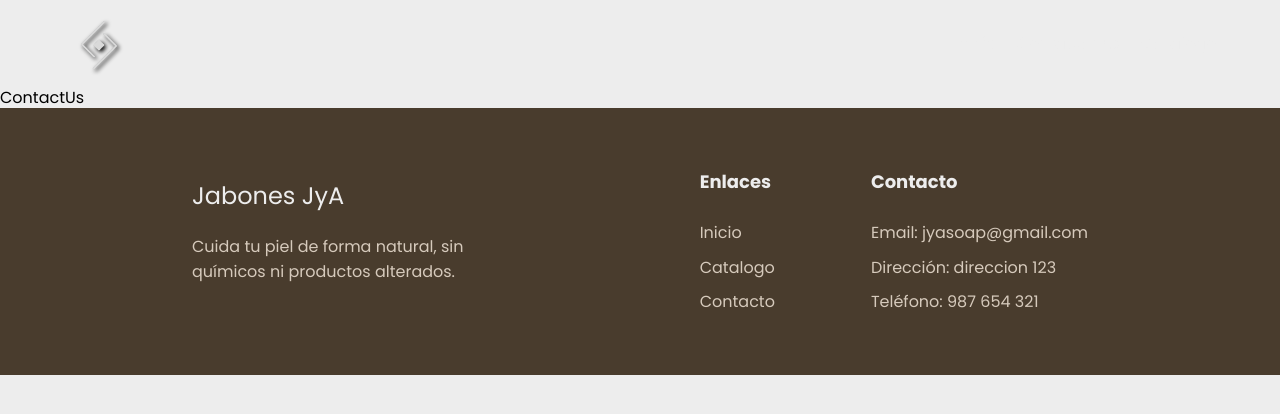
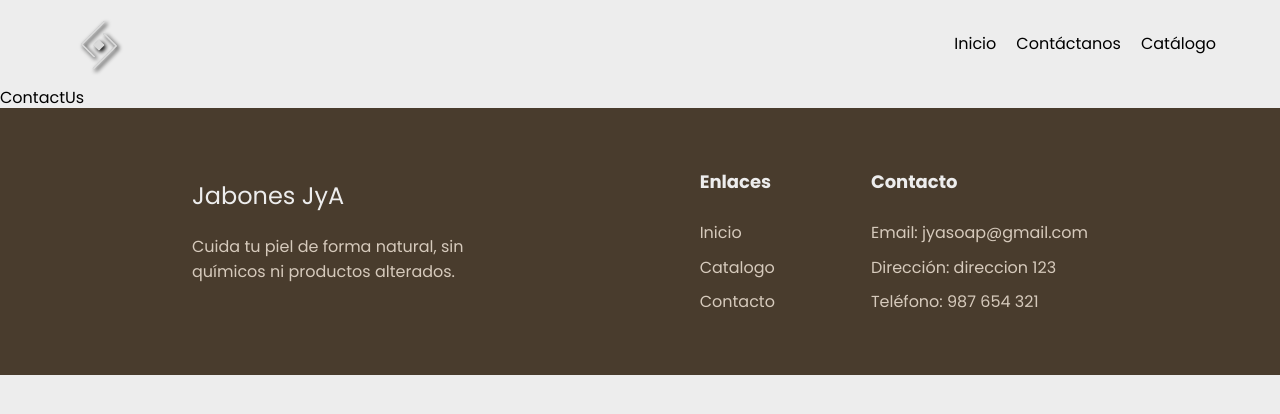
Before and after one commit to donatto22/jabones-jya, a React (Vite) app: page /contact in a window 1280 px wide. Shown: the top 414 px of the page. Built offline with nearby package versions, Linux system fonts and the light colour scheme.

Commit message:
Navegacion mejorada
se cambia de color usando un hook personalizdo

```diff
--- a/src/jabonesapp/components/NavLinks.jsx
+++ b/src/jabonesapp/components/NavLinks.jsx
@@ -1,11 +1,13 @@
+import { Link } from 'react-router-dom'
+import PropTypes from 'prop-types'
+
 import { Box, Image, HStack } from '@chakra-ui/react'
+
 import LockerGLogo from '../../assets/lockerglogo.png'
+import { useTheme } from '../hooks/useTheme'
 
-import PropTypes from 'prop-types'
-import { Link } from 'react-router-dom'
-
-const PersonalizedLink = ({ hover, title, url, color }) => {
-    const linkColor = (color == 'white') ? 'var(--white)' : 'black'
+const PersonalizedLink = ({ hover, title, url }) => {
+    const { linkColor } = useTheme()
 
     return (
         <Box sx={{ ...hover }} py='10px' cursor='pointer'>
@@ -24,13 +26,15 @@ PersonalizedLink.propTypes = {
 }
 
 export const NavLinks = ({ positionAbsolute = false }) => {
+    const { linkColor } = useTheme()
+
     const stylesAdditionals = positionAbsolute ? {
         position: 'absolute',
     } : ''
 
     const linkHoverSx = {
         '&:hover': {
-            boxShadow: '0 2px 0px var(--white)'
+            boxShadow: `0 2px 0px ${linkColor}`
         }
     }
 
--- /dev/null
+++ b/src/jabonesapp/hooks/useTheme.js
@@ -0,0 +1,24 @@
+import { useEffect, useState } from "react"
+import { useLocation } from "react-router-dom"
+
+/**
+ * Este hook es para cambiar el color de la barra de navegacion
+ * @returns El color según si está en la pagina principal o no
+ */
+export const useTheme = () => {
+    const [colorTheme, setColorTheme] = useState('white')
+
+    const location = useLocation()
+
+    useEffect(() => {
+        if(location.pathname == '/') {
+            setColorTheme('white')
+        } else setColorTheme('black')
+    }, [location])
+
+    const linkColor = (colorTheme == 'white') ? 'var(--white)' : 'black'
+
+    return {
+        linkColor
+    }
+}
```
